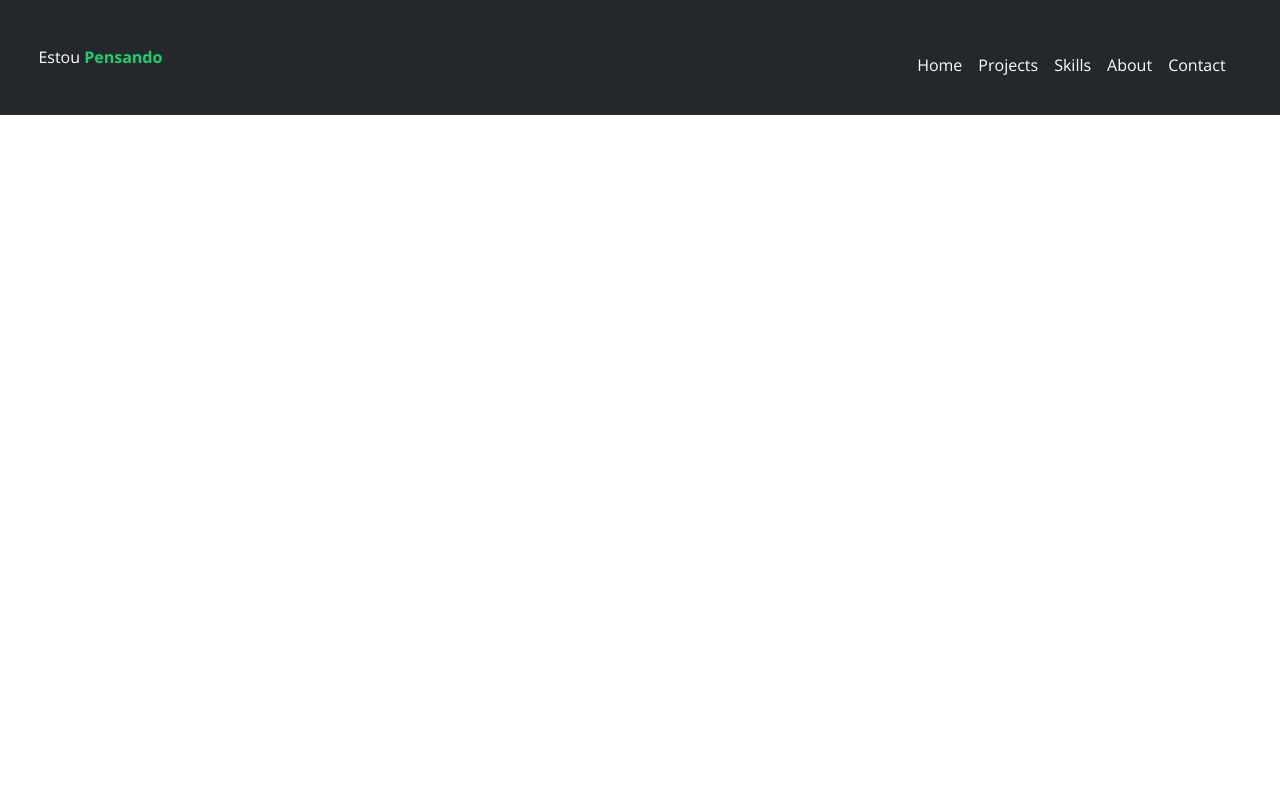
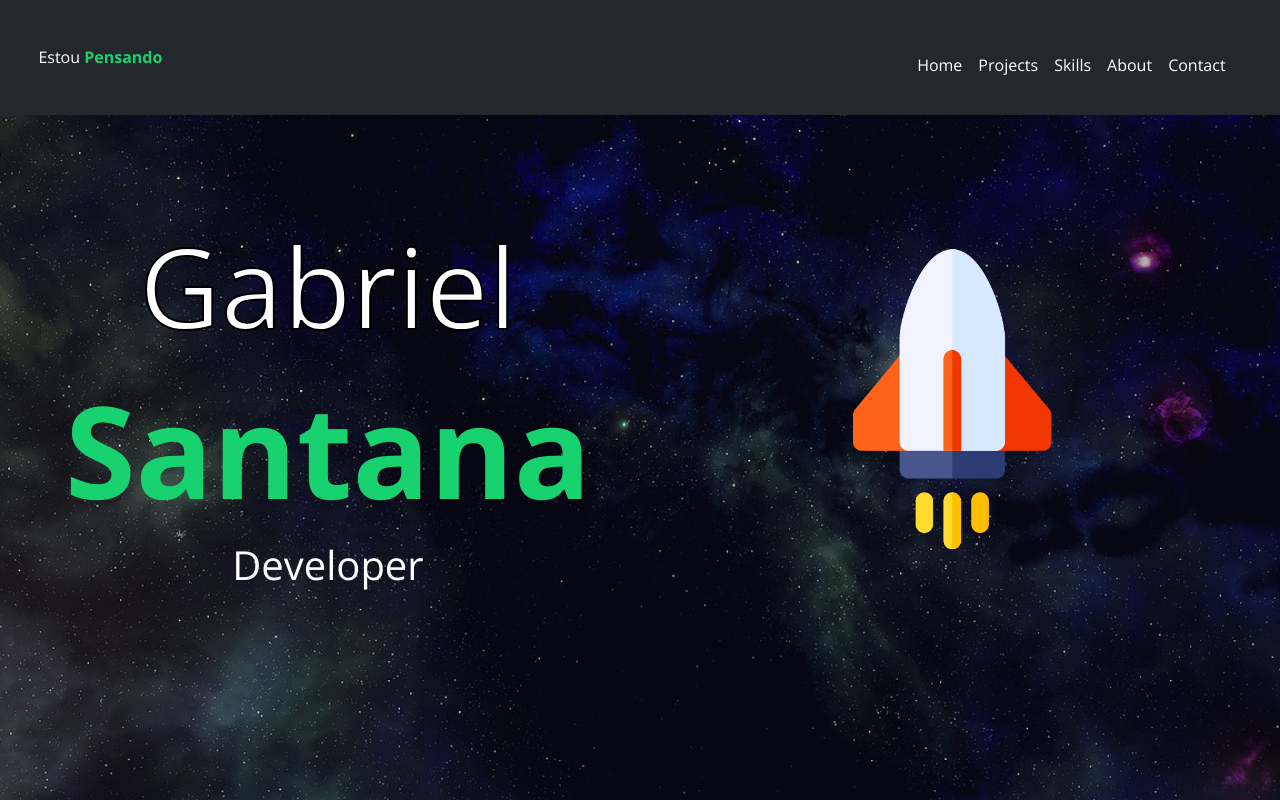
Before and after one commit to GSPadovesi/Portfolio, a React (Vite) app: page / in a window 1280 px wide. Built offline with nearby package versions, Linux system fonts and the light colour scheme.

Commit message:
Preparando Home

```diff
--- a/src/App.tsx
+++ b/src/App.tsx
@@ -1,6 +1,7 @@
 import { BrowserRouter, Route, Routes } from 'react-router-dom'
 import { Navbar } from './components/Navbar/Navbar'
 import { useState } from 'react';
+import { Home } from './pages/Home/Home';
 import './App.css'
 
 function App() {
@@ -13,7 +14,7 @@ function App() {
       <BrowserRouter>
         <Navbar isOpen={isOpen} setIsOpen={setIsOpen} />
         <Routes>
-          <Route path="/" element={undefined} />
+          <Route path="/" element={<Home isOpen={isOpen} />} />
         </Routes>
       </BrowserRouter >
     </>
--- a/src/components/Navbar/Navbar.styles.ts
+++ b/src/components/Navbar/Navbar.styles.ts
@@ -34,8 +34,8 @@ export const NavbarList = styled.ul<NavItemsProps>`
     margin-right: auto;
     text-align: center;
     width: ${isOpen ? '100%' : '0'};
-    /* background-color: #24282C; */
     transition: all .6s ease;
+    z-index: 20;
     cursor: pointer;
   `}
 
@@ -82,6 +82,6 @@ export const Fade = styled.div<NavItemsProps>`
     top: ${isOpen ? '8rem' : '-700px'};
     right: ${isOpen ? '0' : '-1000px'};
     border-radius: 0 0 0 50%;
-    z-index: -1;
+    z-index: 10;
   `}
 `
--- /dev/null
+++ b/src/pages/Home/Home.styles.ts
@@ -0,0 +1,154 @@
+import styled, { css } from 'styled-components';
+import space from '../../assets/space.jpg'
+
+interface HomeProps {
+  isOpen: boolean;
+}
+
+export const Home = styled.section`
+  padding: 32px;
+  width: 100%;
+  height: 100vh;
+  background-image: url(${space});
+  background-size: cover;
+  background-position: center;
+  background-repeat: no-repeat;
+  display: flex;
+  align-items: center;
+`;
+
+export const HomeContainer = styled.div`
+  display: flex;
+  flex-direction: column;
+  align-items: center;
+  width: 100%;
+  gap: 32px;
+
+  @media(min-width: 1024px){
+    display: grid;
+    grid-template-columns: 1fr 1fr;
+  }
+`
+
+export const HomeContent = styled.div`
+  width: 100%;
+  height: auto;
+  display: flex;
+  flex-direction: column;
+  align-items: center;
+  justify-content: center;
+`
+
+export const HomeImage = styled.div<HomeProps>`
+  ${({ isOpen }) => css`
+    z-index: ${isOpen ? '-1' : '0'};
+  `}
+  width: 100%;
+  display: flex;
+  justify-content: center;
+  align-items: center;
+  height: auto;
+  margin-top: 32px;
+
+  >img{
+    width: 100px;
+    height: 100px;
+    animation: rocket 5s infinite;
+  }
+
+  @keyframes rocket {
+    50%{
+      transform: translateY(-20%);
+      /* transform: scale(2); */
+    }
+  }
+
+  @media(min-width: 768px){
+    >img{
+      width: 200px;
+      height: 200px;
+    }
+  }
+
+  @media(min-width: 1024px){
+    >img{
+      width: 300px;
+      height: 300px;
+    }
+  }
+
+  @media(min-width: 1440px){
+    >img{
+      width: 400px;
+      height: 400px;
+    }
+  }
+
+  @media(min-width: 1920px){
+    >img{
+      width: 500px;
+      height: 500px;
+    }
+  }
+`
+
+export const HomeTitle = styled.h1`
+  color: #fff;
+  font-size: 3.5rem;
+  font-weight: 400;
+  -webkit-text-stroke-width: 1px;
+  -webkit-text-stroke-color: black;
+  /* text-align: center; */
+  /* margin-bottom: 16px; */
+
+  @media(min-width: 768px){
+    font-size: 5rem;
+  }
+
+  @media(min-width: 1024px){
+    font-size: 7rem;
+  -webkit-text-stroke-width: 2px;
+
+  }
+
+  @media(min-width: 1440px){
+    font-size: 9rem;
+  }
+`
+
+export const HomeTitleStrong = styled.span`
+  font-weight: bold;
+  color: #18D26F;
+  font-size: 4.5rem;
+  /* margin-left: 10px; */
+
+  @media(min-width: 768px){
+    font-size: 6rem;
+  }
+
+  @media(min-width: 1024px){
+    font-size: 8rem;
+  }
+
+  @media(min-width: 1440px){
+    font-size: 10rem;
+  }
+`
+
+export const HomeDescription = styled.p`
+  color: #fff;
+  font-size: 1.5rem;
+  text-align: center;
+
+  @media(min-width: 768px){
+    font-size: 2rem;
+  }
+
+  @media(min-width: 1024px){
+    font-size: 2.5rem;
+  }
+
+  @media(min-width: 1440px){
+    font-size: 3rem;
+  }
+`
--- /dev/null
+++ b/src/pages/Home/Home.tsx
@@ -0,0 +1,20 @@
+import * as S from './Home.styles';
+import rocket from '../../assets/foguete.png'
+
+export const Home = ({ isOpen }: any) => {
+  return (
+    <S.Home>
+      <S.HomeContainer>
+        <S.HomeContent>
+          <S.HomeTitle>Gabriel</S.HomeTitle>
+          <S.HomeTitleStrong>Santana</S.HomeTitleStrong>
+          <S.HomeDescription>Developer</S.HomeDescription>
+        </S.HomeContent>
+
+        <S.HomeImage isOpen={isOpen}>
+          <img src={rocket} alt="" />
+        </S.HomeImage>
+      </S.HomeContainer>
+    </S.Home>
+  )
+}
```
Also changed, not shown: src/assets/foguete.png (added), src/assets/space.jpg (added).
